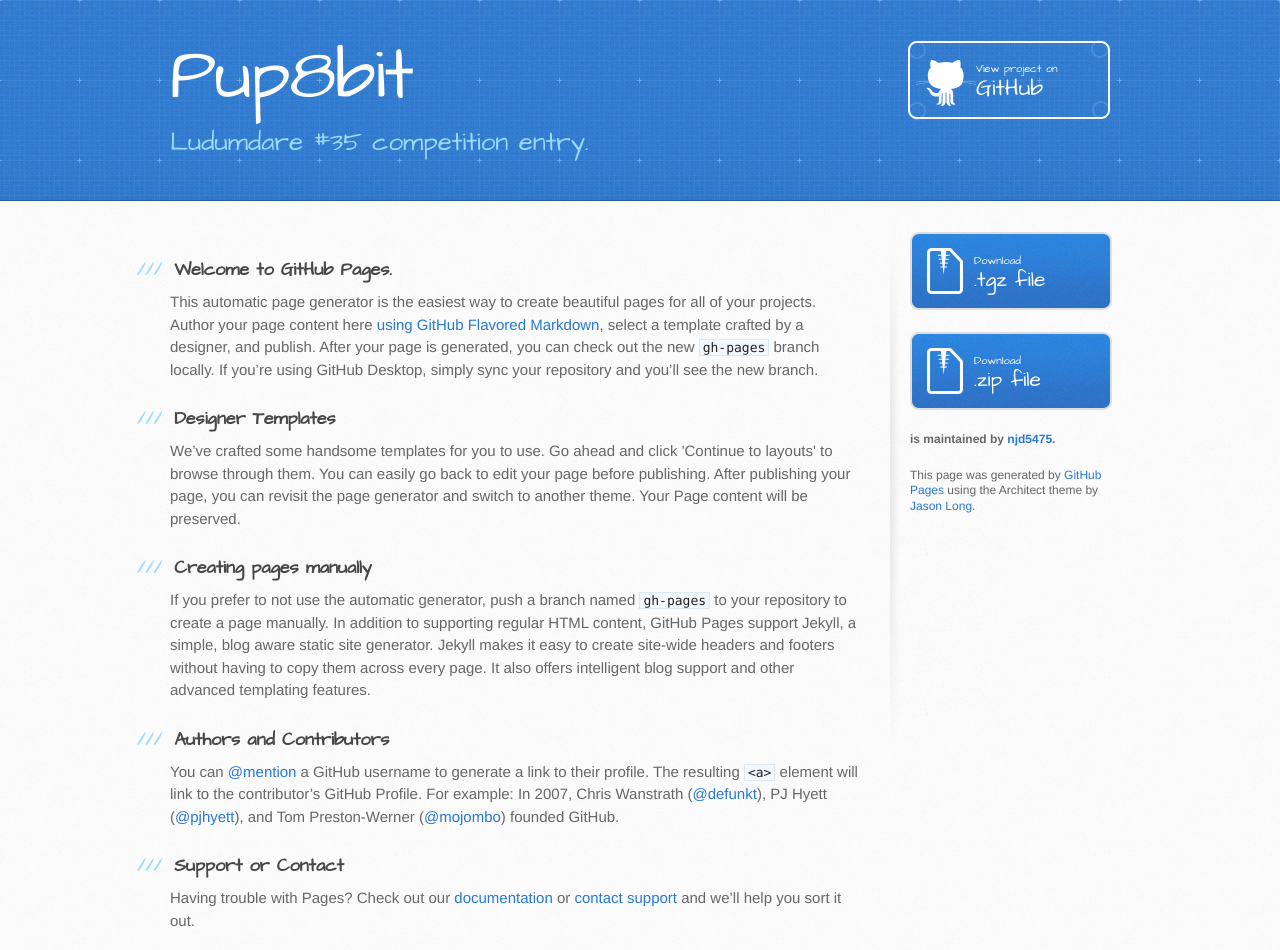
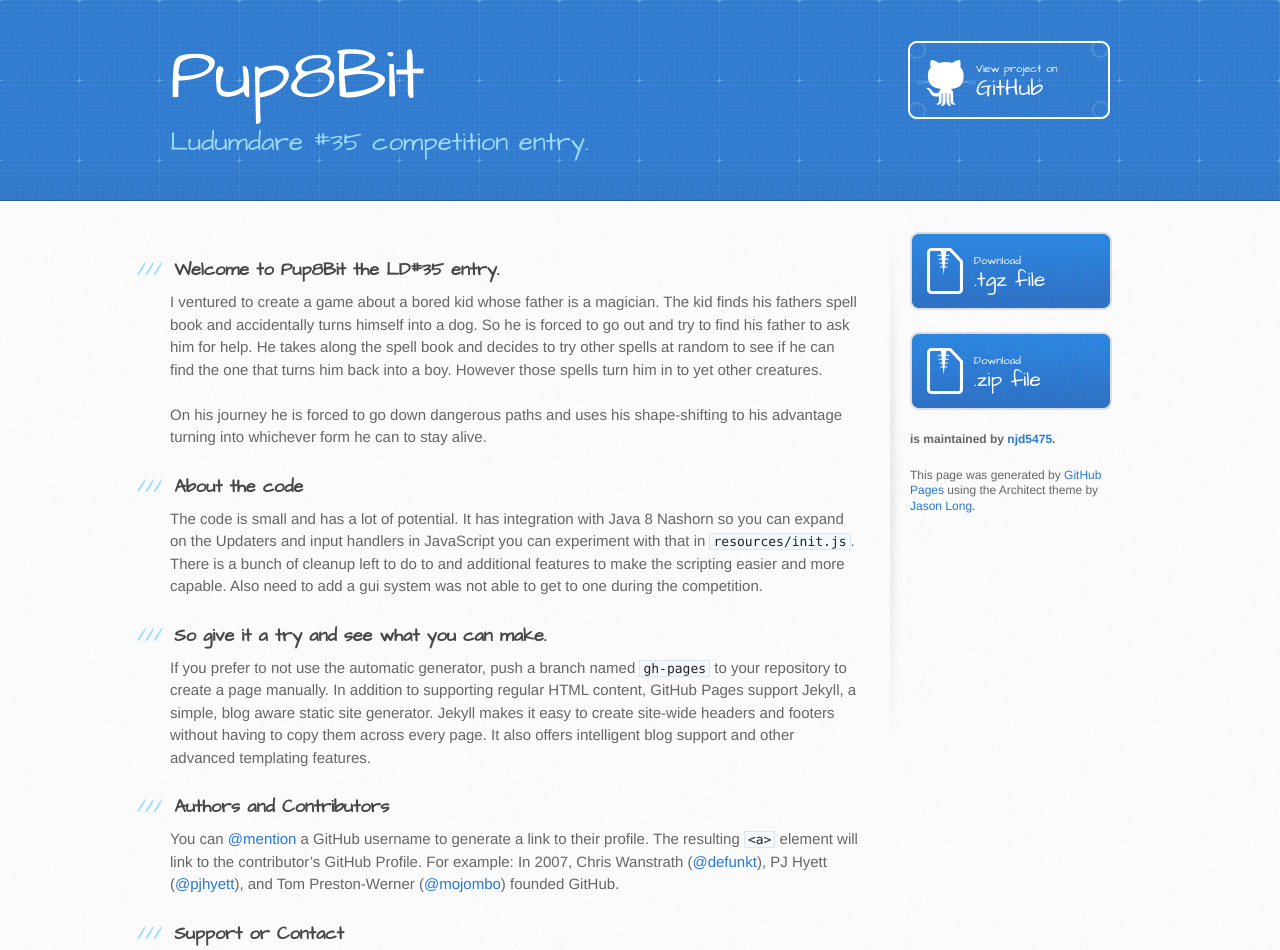
Before and after one commit to njd5475/Pup8Bit, a plain HTML site: page index.html in a window 1280 px wide. Shown: the top 950 px of the page. Drawn offline with Linux system fonts and the light colour scheme.

Commit message:
Add additional project details.

```diff
--- a/index.html
+++ b/index.html
@@ -13,13 +13,13 @@
     <script src="//html5shiv.googlecode.com/svn/trunk/html5.js"></script>
     <![endif]-->
 
-    <title>Pup8bit by njd5475</title>
+    <title>Pup8Bit by njd5475</title>
   </head>
 
   <body>
     <header>
       <div class="inner">
-        <h1>Pup8bit</h1>
+        <h1>Pup8Bit</h1>
         <h2>Ludumdare #35 competition entry.</h2>
         <a href="https://github.com/njd5475/Pup8Bit" class="button"><small>View project on</small> GitHub</a>
       </div>
@@ -29,17 +29,19 @@
       <div class="inner clearfix">
         <section id="main-content">
           <h3>
-<a id="welcome-to-github-pages" class="anchor" href="#welcome-to-github-pages" aria-hidden="true"><span aria-hidden="true" class="octicon octicon-link"></span></a>Welcome to GitHub Pages.</h3>
+<a id="welcome-to-github-pages" class="anchor" href="#welcome-to-github-pages" aria-hidden="true"><span aria-hidden="true" class="octicon octicon-link"></span></a>Welcome to Pup8Bit the LD#35 entry.</h3>
 
-<p>This automatic page generator is the easiest way to create beautiful pages for all of your projects. Author your page content here <a href="https://guides.github.com/features/mastering-markdown/">using GitHub Flavored Markdown</a>, select a template crafted by a designer, and publish. After your page is generated, you can check out the new <code>gh-pages</code> branch locally. If you’re using GitHub Desktop, simply sync your repository and you’ll see the new branch.</p>
+<p>I ventured to create a game about a bored kid whose father is a magician. The kid finds his fathers spell book and accidentally turns himself into a dog. So he is forced to go out and try to find his father to ask him for help. He takes along the spell book and decides to try other spells at random to see if he can find the one that turns him back into a boy. However those spells turn him in to yet other creatures. <br/><br/>
+
+On his journey he is forced to go down dangerous paths and uses his shape-shifting to his advantage turning into whichever form he can to stay alive. </p>
 
 <h3>
-<a id="designer-templates" class="anchor" href="#designer-templates" aria-hidden="true"><span aria-hidden="true" class="octicon octicon-link"></span></a>Designer Templates</h3>
+<a id="designer-templates" class="anchor" href="#designer-templates" aria-hidden="true"><span aria-hidden="true" class="octicon octicon-link"></span></a>About the code</h3>
 
-<p>We’ve crafted some handsome templates for you to use. Go ahead and click 'Continue to layouts' to browse through them. You can easily go back to edit your page before publishing. After publishing your page, you can revisit the page generator and switch to another theme. Your Page content will be preserved.</p>
+<p>The code is small and has a lot of potential. It has integration with Java 8 Nashorn so you can expand on the Updaters and input handlers in JavaScript you can experiment with that in <code>resources/init.js</code>. There is a bunch of cleanup left to do to and additional features to make the scripting easier and more capable. Also need to add a gui system was not able to get to one during the competition.</p>
 
 <h3>
-<a id="creating-pages-manually" class="anchor" href="#creating-pages-manually" aria-hidden="true"><span aria-hidden="true" class="octicon octicon-link"></span></a>Creating pages manually</h3>
+<a id="creating-pages-manually" class="anchor" href="#creating-pages-manually" aria-hidden="true"><span aria-hidden="true" class="octicon octicon-link"></span></a>So give it a try and see what you can make.</h3>
 
 <p>If you prefer to not use the automatic generator, push a branch named <code>gh-pages</code> to your repository to create a page manually. In addition to supporting regular HTML content, GitHub Pages support Jekyll, a simple, blog aware static site generator. Jekyll makes it easy to create site-wide headers and footers without having to copy them across every page. It also offers intelligent blog support and other advanced templating features.</p>
 
```
